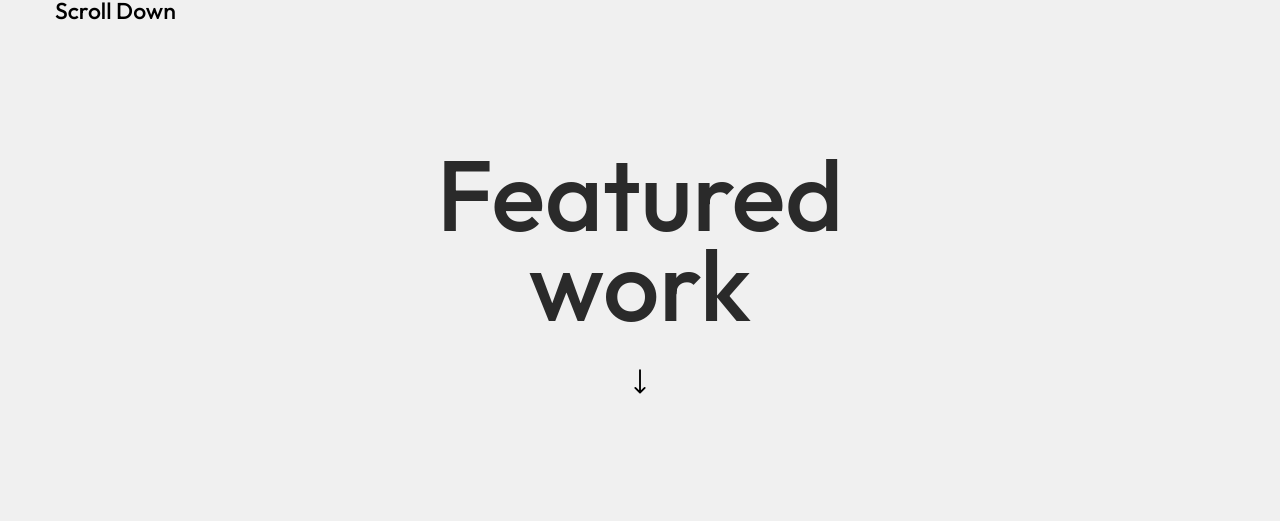
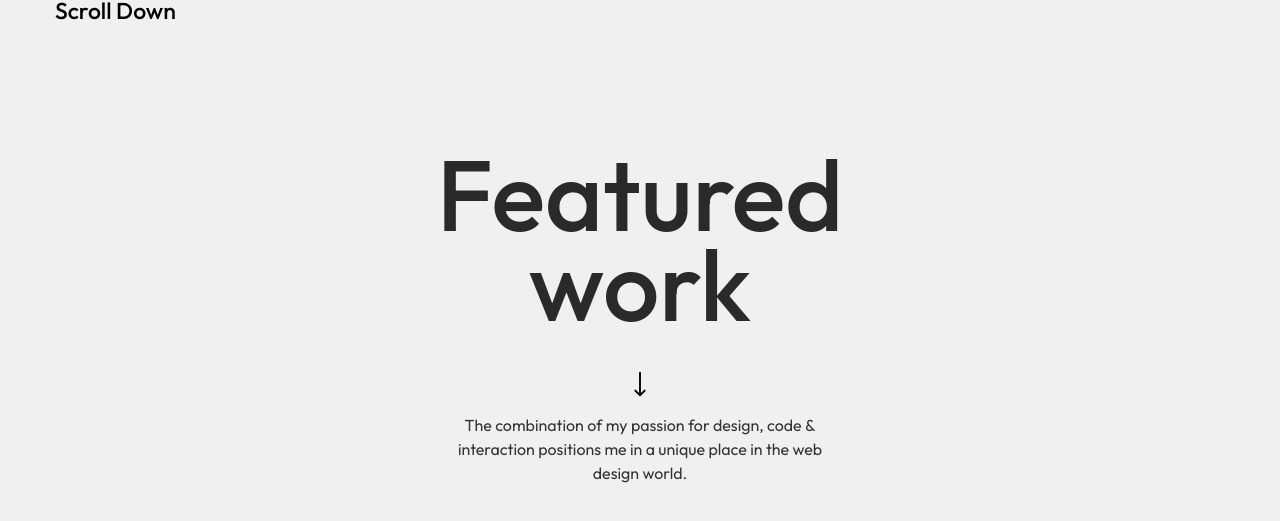
Before and after one commit to Prashantww/Portfolio, a React (Vite) app: page / in a window 1280 px wide. Shown: the part 721-1242 px from the top of the page. Built offline with nearby package versions, Linux system fonts and the light colour scheme.

Commit message:
added flexing paragraph (para in featured work section) and added unfinised gridGallery

```diff
--- a/src/App.jsx
+++ b/src/App.jsx
@@ -7,8 +7,10 @@ import HeroImage from "./Components/HeroImage";
 import { CustomEase } from "gsap/CustomEase";
 import SectionTitle from "./Components/SectionTitle";
 import { HiArrowLongDown } from "react-icons/hi2";
+import { SplitText } from "gsap/SplitText";
+import GridGallery from "./Components/GridGallery";
 
-gsap.registerPlugin(CustomEase);
+gsap.registerPlugin(CustomEase, SplitText);
 
 const App = () => {
   const scrollDownRef = useRef(null);
@@ -26,7 +28,7 @@ const App = () => {
     gsap.from(arrowRef.current, {
       opacity: 0,
       duration: 1.3,
-      delay: 0.2,
+      delay: 1,
       scrollTrigger: {
         trigger: arrowTriggerRef.current,
         start: "top bottom",
@@ -36,7 +38,7 @@ const App = () => {
 
     const tl = gsap.timeline({
       repeat: -1,
-      repeatDelay: 0.5,
+      repeatDelay: 1,
     });
 
     tl.to(arrowRef.current, {
@@ -50,6 +52,28 @@ const App = () => {
       duration: 1,
       ease: "bounce.out",
       // delay: 0.2,
+    });
+
+    document.fonts.ready.then(() => {
+      const split = SplitText.create(".flexingPara", {
+        type: "lines",
+        mask: "lines",
+        onSplit(self) {
+          gsap.from(self.lines, {
+            y: "100%",
+            duration: 1,
+            stagger: 0.05,
+            ease: "power2.out",
+            // delay: 1,
+            scrollTrigger: {
+              trigger: ".flexingPara",
+              start: "top 87%",
+              // markers: true,
+            },
+            // onComplete: () => self.revert(),
+          });
+        },
+      });
     });
   });
   return (
@@ -71,9 +95,11 @@ const App = () => {
         </h3>
       </header>
       <main>
+        <div className="w-full flex flex-col items-center">
+          <section className="w-full flex flex-col items-center">
             <div
               ref={arrowTriggerRef}
-          className="mt-[64px] md:mt-[100px] xl:mt-[70px] flex flex-col items-center"
+              className="mt-[140px] md:mt-[100px] xl:mt-[70px] flex flex-col items-center"
             >
               <SectionTitle textAlignment="center">
                 Featured <br />
@@ -85,6 +111,15 @@ const App = () => {
                 </div>
               </div>
             </div>
+            <p className="flexingPara mt-[12px] md:mt-[24px]">
+              The combination of my passion for design, code & interaction
+              positions me in a unique place in the web design world.
+            </p>
+          </section>
+          <section className="w-full flex flex-col items-center">
+            <GridGallery></GridGallery>
+          </section>
+        </div>
       </main>
     </div>
   );
--- /dev/null
+++ b/src/Components/GridGallery/GridGallery.jsx
@@ -0,0 +1,15 @@
+import React from "react";
+import styles from "./GridGallery.module.css";
+
+const GridGallery = () => {
+  return (
+    <div className={styles.gridContainer}>
+      <div className={`${styles.imgs} ${styles.portfolio}`}></div>
+      <div className={`${styles.imgs} ${styles.hackUnited}`}></div>
+      <div className={`${styles.imgs} ${styles.nFT}`}></div>
+      <div className={`${styles.imgs} ${styles.testimonial}`}></div>
+    </div>
+  );
+};
+
+export default GridGallery;
--- /dev/null
+++ b/src/Components/GridGallery/GridGallery.module.css
@@ -0,0 +1,11 @@
+.imgs {
+  background-color: rgb(222, 131, 255);
+}
+
+.portfolio {
+  aspect-ratio: 420/227;
+}
+
+.gridContainer {
+  grid-template-columns: calc(100% - (40 * 2) px);
+}
--- /dev/null
+++ b/src/Components/GridGallery/index.jsx
@@ -0,0 +1,2 @@
+import GridGallery from "./GridGallery";
+export default GridGallery;
--- a/src/index.css
+++ b/src/index.css
@@ -9,9 +9,6 @@ body {
   display: grid;
   grid-template-columns: 100%;
   grid-template-rows: 25vh 1fr;
-  /* grid-template-areas:
-    "heading"
-    "image"; */
 }
 
 header h3 {
@@ -23,6 +20,14 @@ header h3 {
 
 span {
   display: inline-block;
+}
+
+.flexingPara {
+  text-align: center;
+  width: 365px;
+  font-size: 16px;
+  font-weight: 400;
+  color: #343434;
 }
 
 @media (min-width: 768px) {
```
Lines whose indentation alone changed are shown as unchanged.
